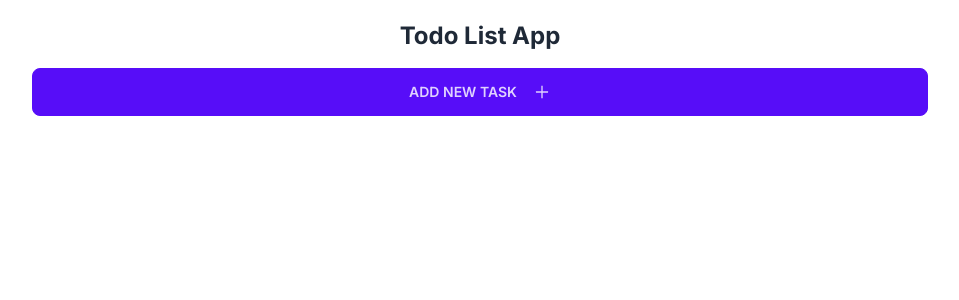
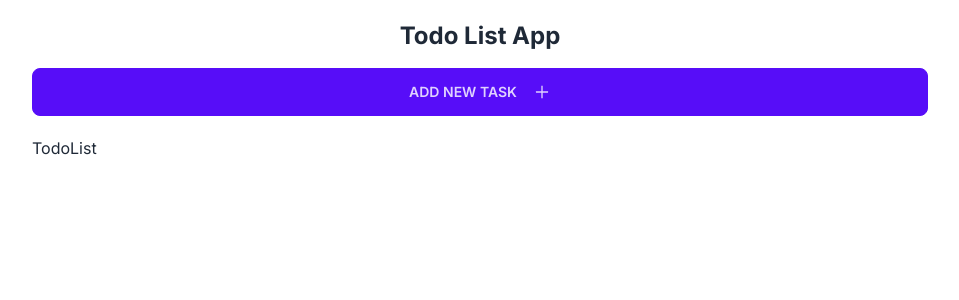
Before and after one commit to Chrstphr9/Todo-App, a Next.js app: page / in a window 1280 px wide. Shown: the top 300 px of the page, without its empty margins (160-1119 px from the left). Built offline with nearby package versions, Linux system fonts and the light colour scheme.

Commit message:
created a todo list file

```diff
--- /dev/null
+++ b/app/components/TodoList.tsx
@@ -0,0 +1,9 @@
+
+
+const TodoList = () => {
+  return (
+    <div>TodoList</div>
+  )
+}
+
+export default TodoList
--- a/app/page.tsx
+++ b/app/page.tsx
@@ -1,4 +1,5 @@
 import AddTask from "./components/AddTask";
+import TodoList from "./components/TodoList";
 
 
 export default function Home() {
@@ -8,6 +9,7 @@ export default function Home() {
         <h1 className='text-2xl font-bold'>Todo List App</h1>
         <AddTask />
       </div>
+      <TodoList />
     </main>
   )
 }
```
